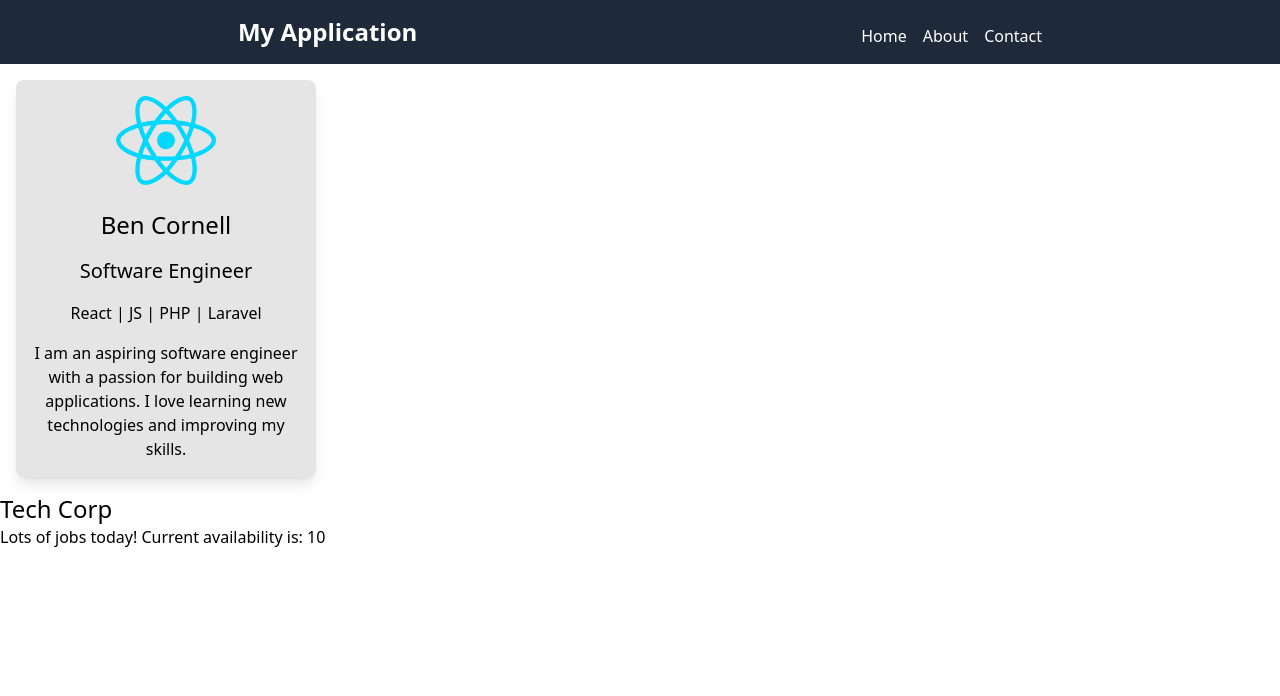
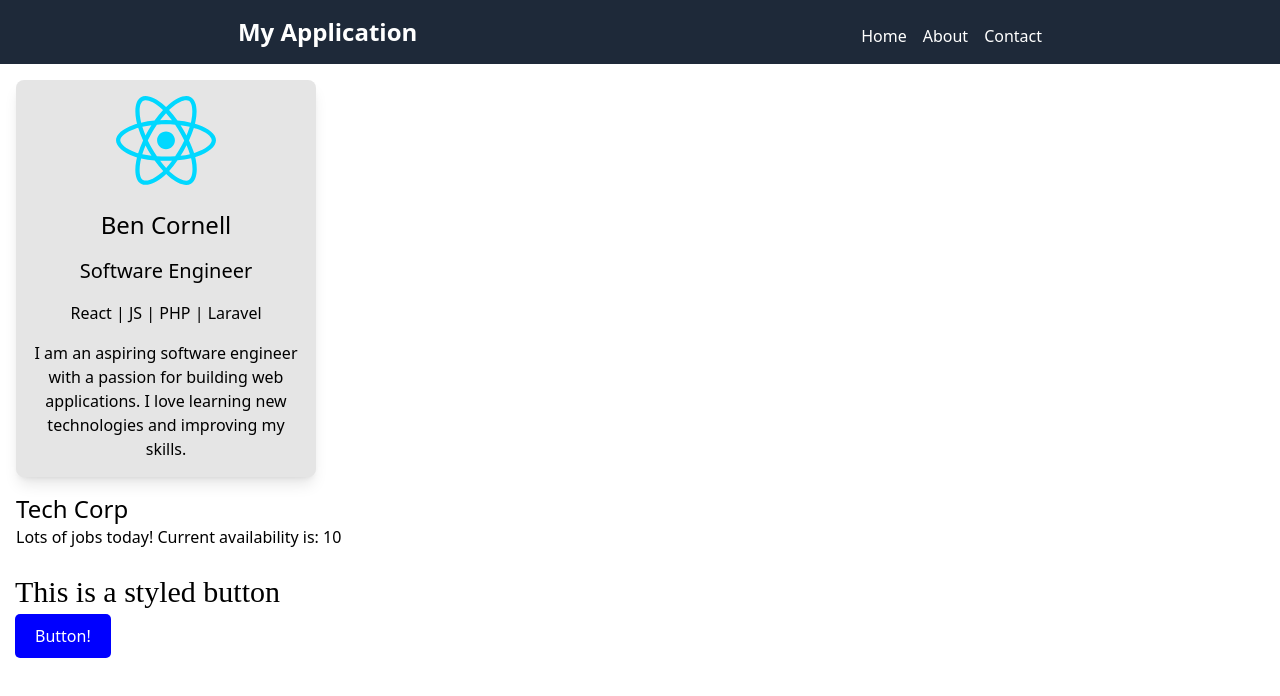
Before and after one commit to Ben-Cor/ITOnlineReact, a React (Vite) app: page / in a window 1280 px wide. Shown: the top 696 px of the page. Built offline with nearby package versions, Linux system fonts and the light colour scheme.

Commit message:
added inline styles for StyledButton

```diff
--- a/src/App.jsx
+++ b/src/App.jsx
@@ -2,12 +2,13 @@ import { useState } from 'react'
 import Header from './components/Header'
 import ProfileCard from './components/ProfileCard'
 import JobBoard from './components/JobBoard'
+import StyledButton from './components/StyledButton'
 
 function App() {
   const [count, setCount] = useState(0)
 
   return (
-    <>
+    <div>
       <Header />
       <ProfileCard
       name={'Ben Cornell'}
@@ -17,7 +18,8 @@ function App() {
       bio={'I am an aspiring software engineer with a passion for building web applications. I love learning new technologies and improving my skills.'}
       />
       <JobBoard />
-    </>
+      <StyledButton />
+    </div>
   )
 }
 
--- a/src/components/JobBoard.jsx
+++ b/src/components/JobBoard.jsx
@@ -13,7 +13,7 @@ function JobBoard() {
     }
 
     return (
-    <div>
+    <div className="m-4">
         <h1 className="text-2xl">{companyName}</h1>
         <p>{getJobMessage()}</p>
     </div>
--- /dev/null
+++ b/src/components/StyledButton.jsx
@@ -0,0 +1,23 @@
+import React from 'react'
+
+const buttonDisabled = false;
+const buttonStyle = {
+    backgroundColor: buttonDisabled ? 'gray' : 'blue',
+    color: buttonDisabled ? 'darkgray' : 'white',
+    padding: '10px 20px',
+    border: 'none',
+    borderRadius: '5px',
+    cursor: buttonDisabled ? 'not-allowed' : 'pointer',
+}
+
+
+const StyledButton = () => {
+    return (
+        <div style={{marginTop: '20px', marginLeft: '15px' }}>
+            <h1 style={{fontSize: '30px', fontFamily: 'serif'}}>This is a styled button</h1>
+            <button style={buttonStyle} disabled={buttonDisabled}>Button!</button>
+        </div>
+    )
+    }
+
+export default StyledButton
```
